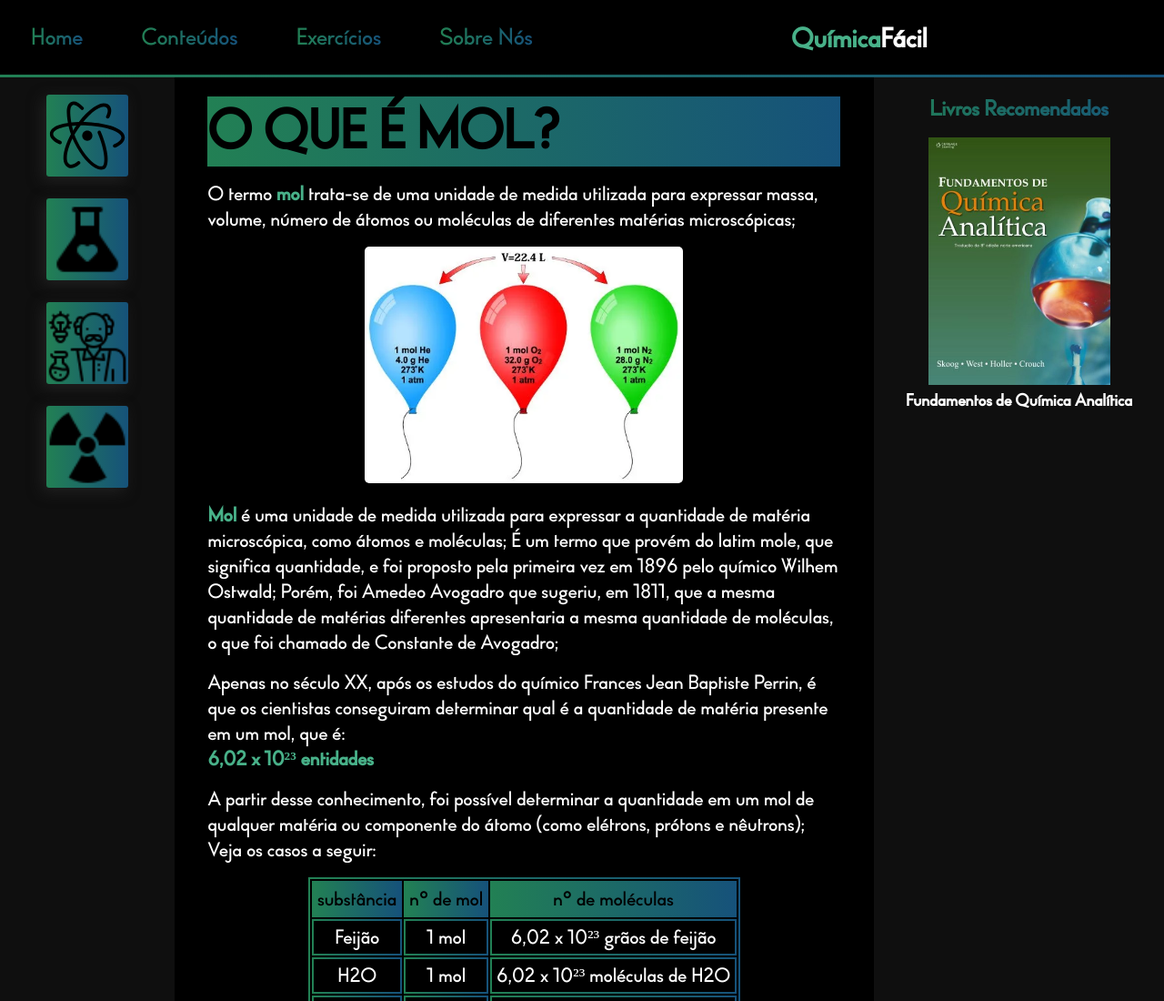
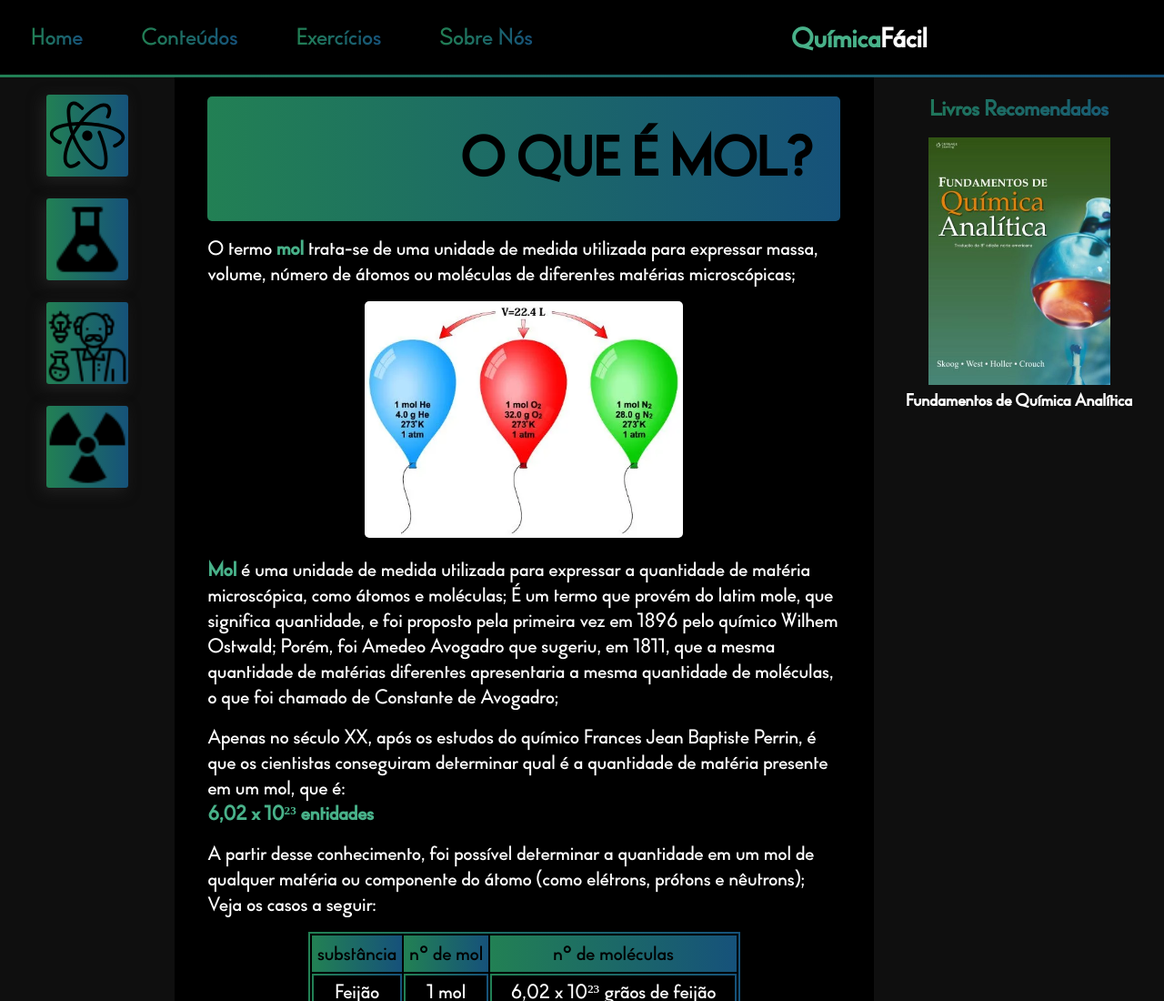
Before and after one commit to Its-JustMe/quimicafacil, a plain HTML site: page index.html in a window 1280 px wide. Shown: the top 1100 px of the page at 91% size. Drawn offline with Linux system fonts and the light colour scheme.

```diff
--- a/css/style.css
+++ b/css/style.css
@@ -142,10 +142,12 @@ main {
 
 h1.titulo {
     font-size: 60px;
-    text-align: left;
+    border-radius: 5px;
+    text-align: right;
     color: var(--secondary-color);
     text-transform: uppercase;
     background-image: var(--gradient-green);
+    padding: .5em;
 }
 section {
     padding: 2px;
```
